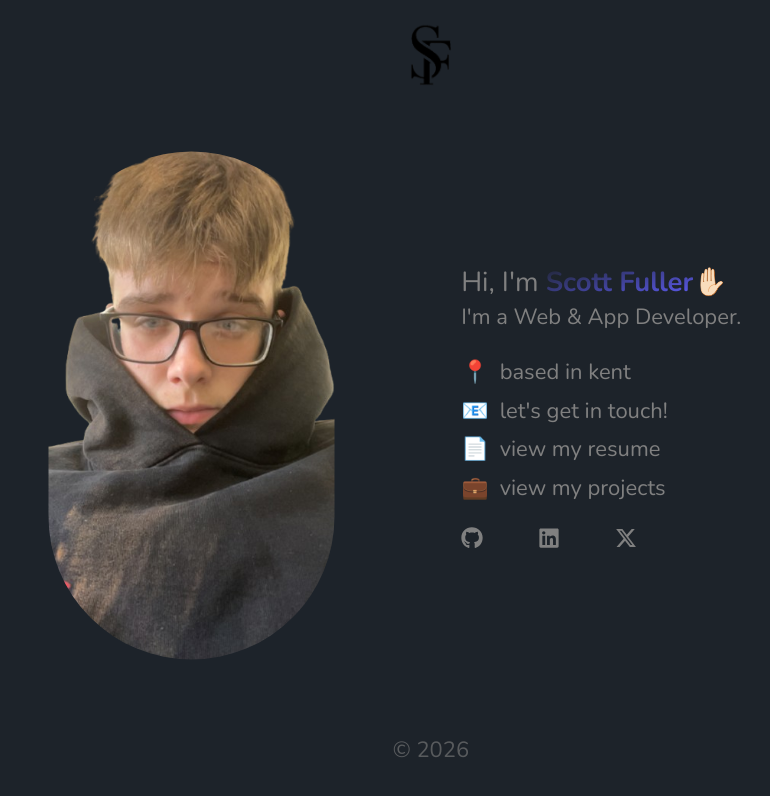
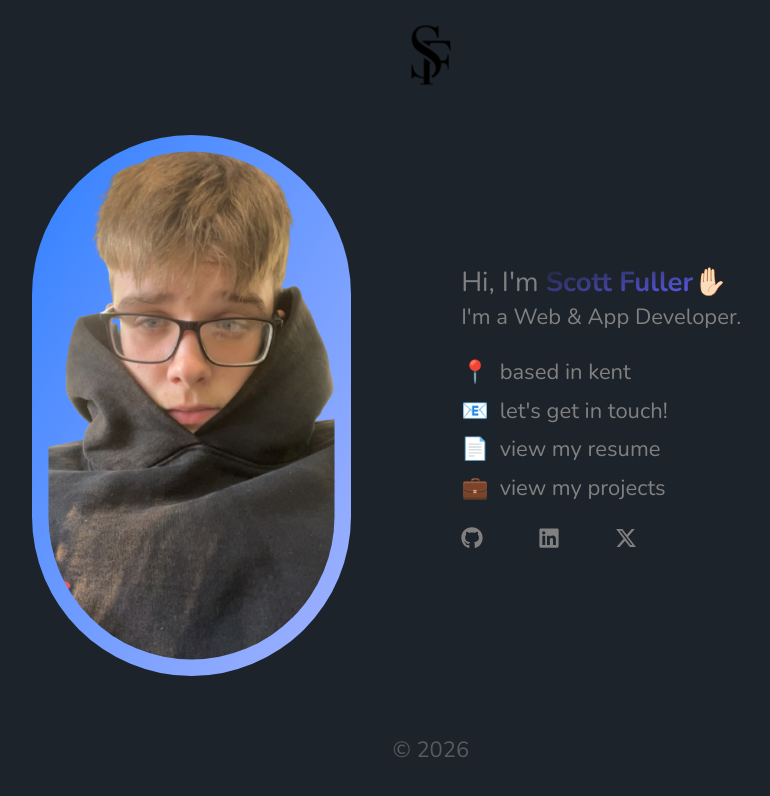
Before and after one commit to SF-08/scottfuller.dev, a Next.js app: page / in a window 1280 px wide. Shown: the top 796 px of the page, without its empty margins (209-979 px from the left). Built offline with nearby package versions, Linux system fonts and the light colour scheme.

Commit message:
changed profile picture bg colors

```diff
--- a/app/page.tsx
+++ b/app/page.tsx
@@ -40,7 +40,7 @@ export default function Home() {
                 alt='Profile Picutre'
                 width={350}
                 height={350}
-                className="bg-linear-to-br from-lightblue-500 to-lightblue-300 rounded-full p-3 w-full h-auto"
+                className="bg-linear-to-br from-blue-500 to-indigo-300 rounded-full p-3 w-full h-auto"
                 />
             </div>
 
```
